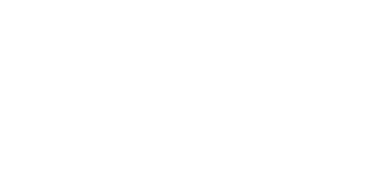
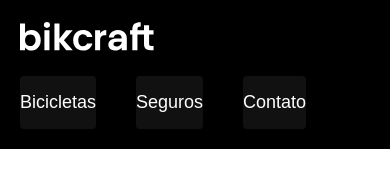
Before and after one commit to ozielc4/bikcraft-full, a plain HTML site: page index.html in a window 390 px wide. Drawn offline with Linux system fonts and the light colour scheme.

Commit message:
des. do header e menu

```diff
--- a/index.html
+++ b/index.html
@@ -9,6 +9,18 @@
    <title>Bikcraft - Bicicletas Elétricas</title>
 </head>
 <body>
+   <header class="header-bg">
+      <div class="header">
+         <a href="./"><img src="./img/bikcraft.svg" alt="Bikcraft"></a>
 
+         <nav aria-label="primaria">
+            <ul class="header-menu">
+               <li><a href="./bicicletas.html">Bicicletas</a></li>
+               <li><a href="./seguro.html">Seguros</a></li>
+               <li><a href="./contato.html">Contato</a></li>
+            </ul>
+         </nav>
+      </div>
+   </header>
 </body>
 </html>
--- /dev/null
+++ b/scss/_header.scss
@@ -0,0 +1,78 @@
+.header-bg {
+   background-color: var(--black);
+
+   .header {
+      flex-wrap: wrap;
+      gap: 20px;
+      display: flex;
+      justify-content: space-between;
+      align-items: center;
+      padding: 20px;
+      max-width: 1200px;
+      margin: 0 auto;
+
+      .header-menu {
+         display: flex;
+         gap: 40px;
+         flex-wrap: wrap;
+
+         a {
+            color: var(--white);
+            display: inline-block;
+            padding: 16px 0px;
+            font-size: 18px;
+            position: relative;
+
+            &:after {
+               content: '';
+               display: block;
+               height: 2px;
+               width: 0px;
+               background: var(--white);
+               margin-top: 4px;
+               transition: 0.3s;
+               position: absolute;
+            }
+
+            &:hover:after {
+               width: 100%;
+            }
+         }
+      }
+   }
+}
+
+@media (max-width: 800px) {
+   .header-menu {
+      gap: 20px;
+
+      a {
+         background: #111;
+         padding: 12px 16px;
+         border-radius: 4px;
+
+         &:hover {
+            background-color: #2e2e2e;
+         }
+
+         &::after {
+            display: none;
+         }
+      }
+
+
+   }
+}
+
+@media (max-width: 600px) {
+   .header-menu {
+      gap: 12px;
+
+      a {
+         background: #111;
+         padding: 8px 12px;
+         border-radius: 4px;
+         font-size: 14px;
+      }
+   }
+}
--- /dev/null
+++ b/scss/_reset.scss
@@ -0,0 +1,18 @@
+* {
+   margin: 0;
+   padding: 0;
+   box-sizing: border-box;
+
+}
+
+body {
+   font-family: Arial, Helvetica, sans-serif;
+}
+
+ul {
+   list-style: none;
+}
+
+a {
+   text-decoration: none;
+}
--- /dev/null
+++ b/scss/_variables.scss
@@ -0,0 +1,4 @@
+:root {
+   --black: #000000;
+   --white: #fff;
+}
--- a/scss/main.scss
+++ b/scss/main.scss
@@ -0,0 +1,3 @@
+@import 'header';
+@import 'reset';
+@import 'variables';
```
Also changed, not shown: css/main.min.css.
